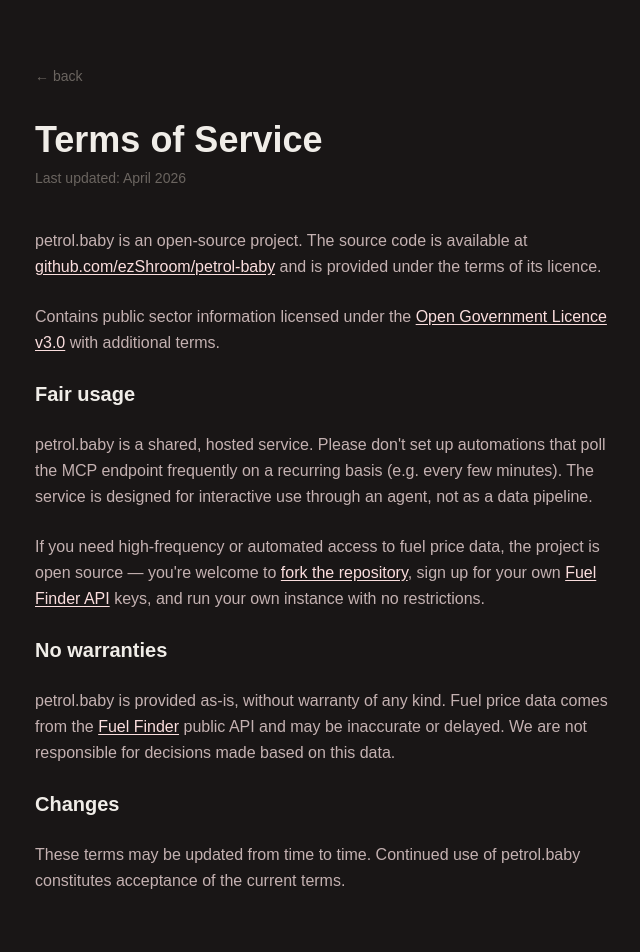
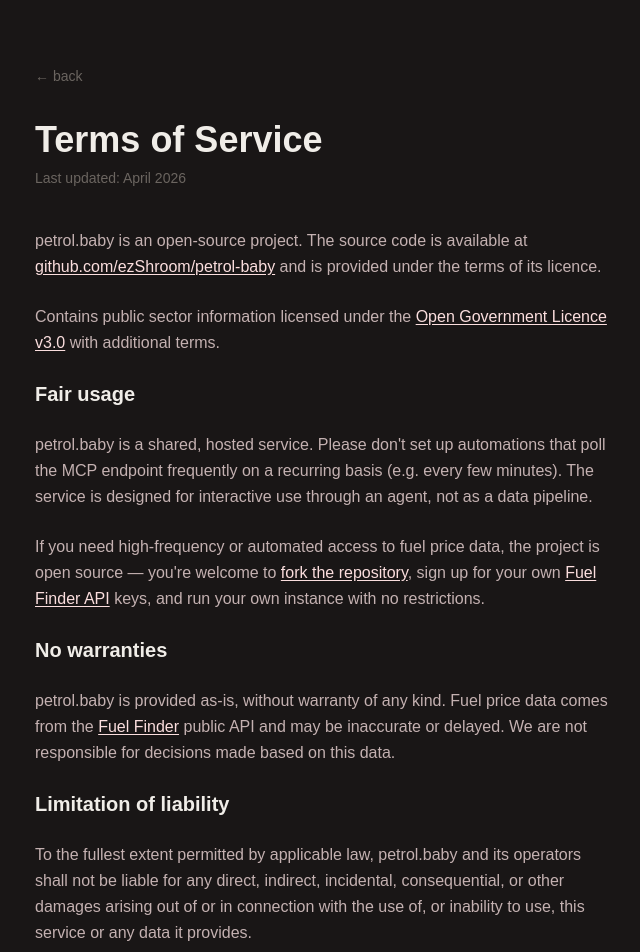
Before and after one commit to ezShroom/petrol-baby, a SvelteKit app in the folder packages/web/: page /terms in a window 1280 px wide. Shown: the top 952 px of the page, without its empty margins (317-957 px from the left). Built offline with nearby package versions, Linux system fonts and the light colour scheme; a web font is replaced by a local one.

Commit message:
delete liability forever 2026 trick

```diff
--- a/packages/web/src/routes/terms/+page.svelte
+++ b/packages/web/src/routes/terms/+page.svelte
@@ -58,6 +58,16 @@
 		made based on this data.
 	</p>
 
+	<h2 class="text-text-heading text-xl font-semibold">
+		Limitation of liability
+	</h2>
+	<p>
+		To the fullest extent permitted by applicable law, petrol.baby and its
+		operators shall not be liable for any direct, indirect, incidental,
+		consequential, or other damages arising out of or in connection with the use
+		of, or inability to use, this service or any data it provides.
+	</p>
+
 	<h2 class="text-text-heading text-xl font-semibold">Changes</h2>
 	<p>
 		These terms may be updated from time to time. Continued use of petrol.baby
```
